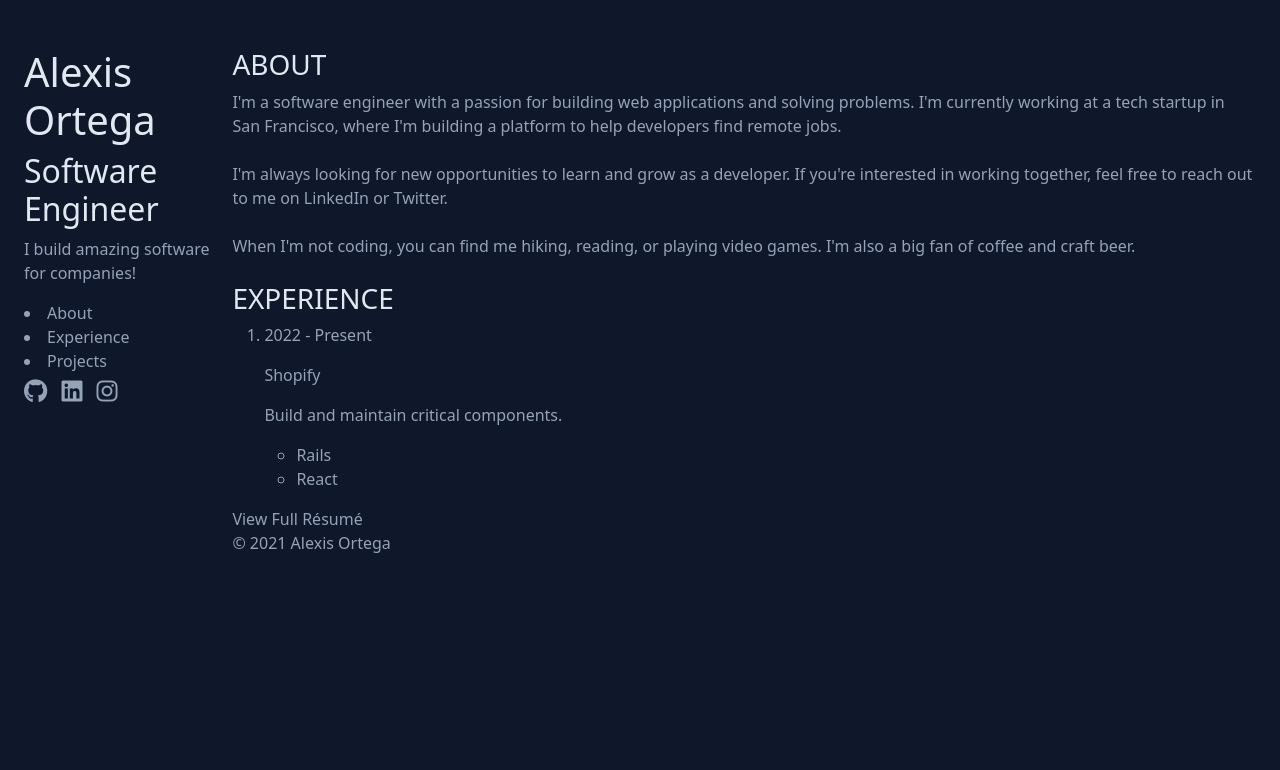
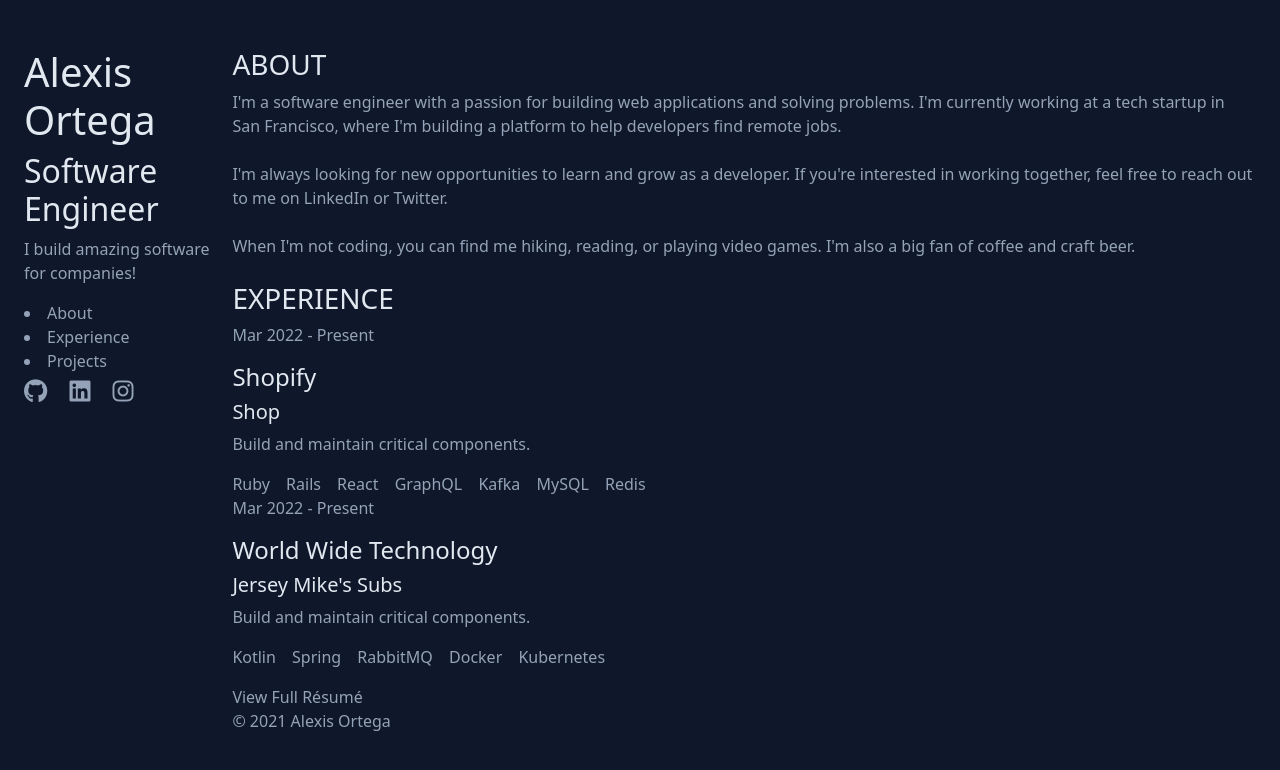
Before and after one commit to alexiscrack3/alexiscrack3.github.io, a website built with webpack: page src/index.html in a window 1280 px wide. Built offline with nearby package versions, Linux system fonts and the light colour scheme.

Commit message:
Update index.html file

```diff
--- a/src/index.html
+++ b/src/index.html
@@ -14,17 +14,16 @@
       <div class="d-flex flex-md-row flex-column row-gap-3 column-gap-3">
         <header>
           <div>
-            <h1>Alexis Ortega</h1>
+            <h1><a href="/">Alexis Ortega</a></h1>
             <h2>Software Engineer</h2>
             <p>I build amazing software for companies!</p>
-            <nav>
+            <nav class="d-none d-md-block">
               <li><a href="/#about">About</a></li>
               <li><a href="/#experience">Experience</a></li>
               <li><a href="/#projects">Projects</a></li>
             </nav>
           </div>
-          <div class="social-networks">
-            <ul>
+          <ul class="social-networks">
             <li>
               <a href="https://github.com/alexiscrack3" target="_blank"
                 ><i class="fa-brands fa-github"></i
@@ -37,9 +36,8 @@
             </li>
             <li><a href="https://instagram.com/alexis.runner" target="_blank"><i class="fa-brands fa-instagram"></a></i></li>
           </ul>
-          </div>
         </header>
-        <main>
+        <main class="mt-5 mt-md-0">
           <section id="about">
             <h3 class="text-uppercase">About</h3>
             <div>
@@ -62,21 +60,66 @@
           </section>
           <section id="experience">
             <h3 class="text-uppercase">Experience</h2>
-            <ol>
+            <ol class="experience-list">
               <li>
                 <div>
-                  <div class="job-experience-dates">
-                    <p>2022 - Present</p>
+                  <div class="employement-duration">
+                    <p>Mar 2022 - Present</p>
                   </div>
-                  <div class="job-experience">
-                    <p>Shopify</p>
+                  <div class="job-details">
+                    <h4 class="employer">Shopify</h4>
+                    <h5 class="project">Shop</h5>
                     <p>Build and maintain critical components.</p>
-                    <ul>
+                    <ul class="development-stack">
                       <li>
-                        <div>Rails</div>
+                        <span>Ruby</span>
                       </li>
                       <li>
-                        <div>React</div>
+                        <span>Rails</span>
+                      </li>
+                      <li>
+                        <span>React</span>
+                      </li>
+                      <li>
+                        <span>GraphQL</span>
+                      </li>
+                      <li>
+                        <span>Kafka</span>
+                      </li>
+                      <li>
+                        <span>MySQL</span>
+                      </li>
+                      <li>
+                        <span>Redis</span>
+                      </li>
+                    </ul>
+                  </div>
+                </div>
+              </li>
+              <li>
+                <div>
+                  <div class="employement-duration">
+                    <p>Mar 2022 - Present</p>
+                  </div>
+                  <div class="job-details">
+                    <h4 class="employer">World Wide Technology</h4>
+                    <h5 class="project">Jersey Mike's Subs</h5>
+                    <p>Build and maintain critical components.</p>
+                    <ul class="development-stack">
+                      <li>
+                        <span>Kotlin</span>
+                      </li>
+                      <li>
+                        <span>Spring</span>
+                      </li>
+                      <li>
+                        <span>RabbitMQ</span>
+                      </li>
+                      <li>
+                        <span>Docker</span>
+                      </li>
+                      <li>
+                        <span>Kubernetes</span>
                       </li>
                     </ul>
                   </div>
--- a/src/scss/_colors.scss
+++ b/src/scss/_colors.scss
@@ -1,3 +1,4 @@
 $primary-color: #94a3b8;
 $secondary-color: #e2e8f0;
+$accent-color: #5eead4;
 $primary-bg-color: #0f172a;
--- a/src/scss/styles.scss
+++ b/src/scss/styles.scss
@@ -3,7 +3,11 @@
 
 @use "colors";
 
-// Custom styles
+::selection {
+  background-color: colors.$accent-color;
+  color: colors.$primary-bg-color;
+}
+
 body {
   background-color: colors.$primary-bg-color;
   color: colors.$primary-color;
@@ -16,6 +20,14 @@
 h5,
 h6 {
   color: colors.$secondary-color;
+
+  a {
+    color: colors.$secondary-color;
+
+    &:hover {
+      color: colors.$secondary-color;
+    }
+  }
 }
 
 a {
@@ -24,24 +36,46 @@
 }
 
 a:hover {
-  color: colors.$secondary-color;
+  color: colors.$accent-color;
 }
 
-.social-networks {
-  ul {
-    list-style: none;
-    padding: 0;
-  }
+ul {
+  list-style: none;
+  padding: 0;
 
   li {
     display: inline;
+  }
+}
 
+ol.experience-list {
+  padding: 0;
+
+  li {
+    list-style-type: none;
+  }
+}
+
+ul.social-networks {
+  li {
     a {
       font-size: 24px;
+
+      &:hover {
+        color: colors.$secondary-color;
+      }
     }
 
     &:not(:last-child) {
-      margin-right: 10px;
+      margin-right: 18px;
+    }
+  }
+}
+
+ul.development-stack {
+  li {
+    &:not(:last-child) {
+      margin-right: 12px;
     }
   }
 }
```
Also changed, not shown: index.html (+1 -1 lines), main.css. Lines whose indentation alone changed are shown as unchanged.
